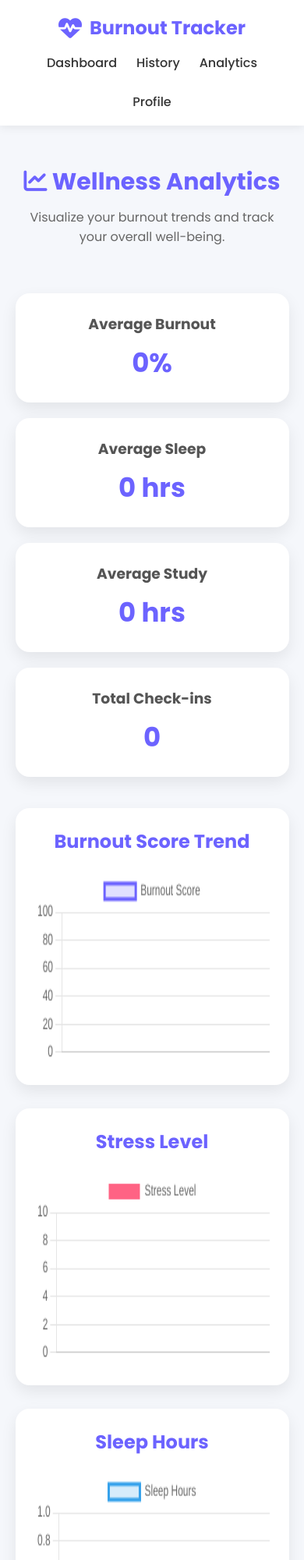
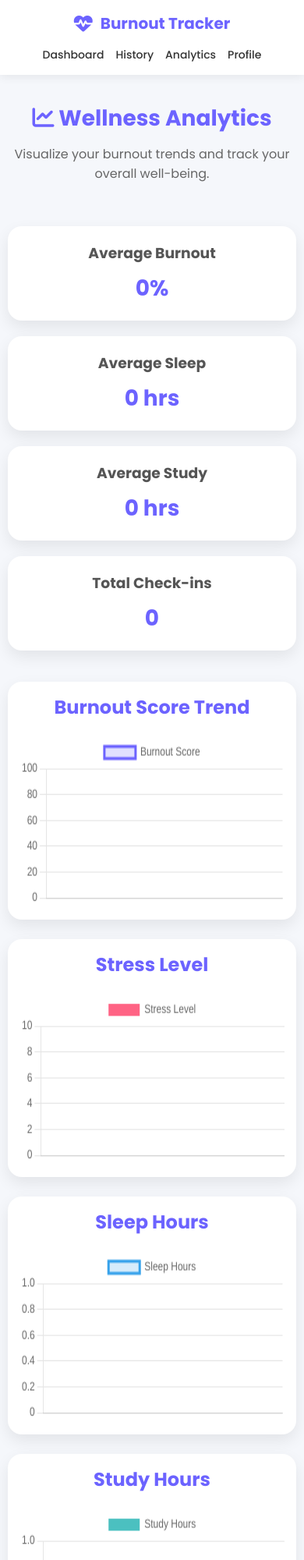
Before and after one commit to rishika181/Student-Burnout-Detection-System, a plain HTML site: page analytics.html in a window 390 px wide. Shown: the top 2000 px of the page at 78% size. Drawn offline with nearby package versions, Linux system fonts and the light colour scheme.

Commit message:
Update analytics.css

```diff
--- a/analytics.css
+++ b/analytics.css
@@ -3,6 +3,10 @@
    ANALYTICS PAGE CSS
 ====================================== */
 
+
+/* ======================================
+   ANALYTICS PAGE CSS
+====================================== */
 *{
     margin:0;
     padding:0;
@@ -10,10 +14,16 @@
     font-family:'Poppins',sans-serif;
 }
 
+html{
+    scroll-behavior:smooth;
+}
+
 body{
     background:#f5f7fb;
     color:#333;
+    overflow-x:hidden;
 }
+
 
 /* ================= HEADER ================= */
 
@@ -21,13 +31,14 @@ header{
     display:flex;
     justify-content:space-between;
     align-items:center;
-    padding:18px 8%;
+    padding:18px 6%;
     background:#fff;
     position:sticky;
     top:0;
     z-index:1000;
     box-shadow:0 2px 12px rgba(0,0,0,.08);
 }
+
 
 .logo{
     display:flex;
@@ -42,12 +53,16 @@ header{
 
 .logo h2{
     color:#6C63FF;
+    font-size:24px;
 }
+
 
 nav{
     display:flex;
+    align-items:center;
     gap:25px;
 }
+
 
 nav a{
     text-decoration:none;
@@ -56,9 +71,12 @@ nav a{
     transition:.3s;
 }
 
+
 nav a:hover{
     color:#6C63FF;
 }
+
+
 
 /* ================= TITLE ================= */
 
@@ -67,181 +85,435 @@ nav a:hover{
     padding:50px 20px 20px;
 }
 
+
 .title h1{
     color:#6C63FF;
-    font-size:38px;
-    margin-bottom:10px;
+    font-size:clamp(28px,4vw,40px);
+    margin-bottom:12px;
 }
+
 
 .title p{
     color:#666;
+    font-size:16px;
 }
 
-/* ================= SUMMARY ================= */
+
+
+/* ================= SUMMARY CARDS ================= */
+
 
 .summary{
     width:90%;
+    max-width:1200px;
     margin:40px auto;
+
     display:grid;
-    grid-template-columns:repeat(auto-fit,minmax(220px,1fr));
+    grid-template-columns:
+    repeat(auto-fit,minmax(220px,1fr));
+
     gap:20px;
 }
+
 
 .card{
     background:#fff;
     padding:25px;
     border-radius:18px;
+
     text-align:center;
-    box-shadow:0 8px 20px rgba(0,0,0,.08);
+
+    box-shadow:
+    0 8px 20px rgba(0,0,0,.08);
+
     transition:.3s;
 }
+
 
 .card:hover{
     transform:translateY(-8px);
 }
+
 
 .card h3{
     color:#555;
     margin-bottom:10px;
 }
 
+
 .card h2{
     color:#6C63FF;
-    font-size:34px;
+    font-size:32px;
 }
+
+
 
 /* ================= CHARTS ================= */
 
+
 .charts{
+
     width:90%;
+    max-width:1200px;
+
     margin:40px auto;
+
     display:grid;
-    grid-template-columns:repeat(auto-fit,minmax(450px,1fr));
-    gap:30px;
+
+    grid-template-columns:
+    repeat(auto-fit,minmax(300px,1fr));
+
+    gap:25px;
 }
 
+
+
 .chart-card{
+
     background:#fff;
+
     padding:25px;
+
     border-radius:18px;
-    box-shadow:0 8px 20px rgba(0,0,0,.08);
+
+    box-shadow:
+    0 8px 20px rgba(0,0,0,.08);
+
 }
 
+
+
 .chart-card h2{
+
     text-align:center;
+
     color:#6C63FF;
+
     margin-bottom:20px;
+
 }
 
+
+
 .chart-card canvas{
-    width:100% !important;
-    height:320px !important;
+
+    width:100%!important;
+
+    max-width:100%;
+
+    height:320px!important;
+
 }
+
+
 
 /* ================= INSIGHTS ================= */
 
+
 .insights{
+
     width:90%;
+
     max-width:1000px;
+
     margin:40px auto;
+
     background:#fff;
+
     padding:30px;
+
     border-radius:18px;
-    box-shadow:0 8px 20px rgba(0,0,0,.08);
+
+    box-shadow:
+    0 8px 20px rgba(0,0,0,.08);
+
 }
 
+
+
 .insights h2{
+
     color:#6C63FF;
+
     margin-bottom:20px;
+
 }
 
+
 .insights ul{
+
     padding-left:20px;
+
 }
 
+
 .insights li{
+
     margin-bottom:12px;
+
+    line-height:1.8;
+
     color:#444;
-    line-height:1.8;
+
 }
 
-/* ================= ACTIONS ================= */
+
+
+/* ================= BUTTONS ================= */
+
 
 .actions{
+
     display:flex;
+
     justify-content:center;
+
+    align-items:center;
+
+    flex-wrap:wrap;
+
     gap:20px;
-    flex-wrap:wrap;
+
     margin:50px 0;
+
 }
 
+
+
 .actions a{
+
     text-decoration:none;
+
     background:#6C63FF;
-    color:#fff;
-    padding:14px 24px;
+
+    color:white;
+
+    padding:14px 25px;
+
     border-radius:10px;
+
     transition:.3s;
+
 }
 
+
+
 .actions a:hover{
+
     background:#574bdb;
+
 }
+
+
 
 /* ================= FOOTER ================= */
 
+
 footer{
+
     margin-top:40px;
+
     background:#fff;
+
     text-align:center;
+
     padding:20px;
+
     color:#666;
-    box-shadow:0 -2px 10px rgba(0,0,0,.05);
+
 }
 
-/* ================= RESPONSIVE ================= */
+
+
+/* ================= TABLET ================= */
+
 
 @media(max-width:900px){
 
+
 header{
+
     flex-direction:column;
+
     gap:15px;
-    }
-
-    nav{
-        flex-wrap:wrap;
-        justify-content:center;
-    }
-
-    .charts{
-        grid-template-columns:1fr;
-    }
-
-    .chart-card canvas{
-        height:250px !important;
-    }
 
 }
 
-@media(max-width:768px){
+
+nav{
+
+    justify-content:center;
+
+    flex-wrap:wrap;
+
+}
+
+
+.chart-card canvas{
+
+    height:260px!important;
+
+}
+
+
+
+}
+
+
+
+
+/* ================= MOBILE ================= */
+
+
+@media(max-width:600px){
+
+
+header{
+
+    padding:15px 20px;
+
+}
+
+
+.logo h2{
+
+    font-size:20px;
+
+}
+
+
+.logo i{
+
+    font-size:24px;
+
+}
+
+
+
+nav{
+
+    gap:15px;
+
+}
+
+
+nav a{
+
+    font-size:14px;
+
+}
+
+
+
+.title{
+
+    padding:35px 15px 15px;
+
+}
+
+
 
 .title h1{
-        font-size:30px;
+
+    font-size:28px;
+
 }
 
+
+
 .summary{
+
+    width:95%;
+
     grid-template-columns:1fr;
+
 }
 
-    .actions{
-        flex-direction:column;
-        align-items:center;
+
+
+.card{
+
+    padding:20px;
+
 }
 
-    .actions a{
-        width:90%;
-        max-width:300px;
-        text-align:center;
+
+
+.card h2{
+
+    font-size:28px;
+
 }
 
+
+
+.charts{
+
+    width:95%;
+
+    grid-template-columns:1fr;
+
 }
+
+
+
+.chart-card{
+
+    padding:15px;
+
+}
+
+
+
+.chart-card canvas{
+
+    height:220px!important;
+
+}
+
+
+
+.insights{
+
+    width:95%;
+
+    padding:20px;
+
+}
+
+
+
+.insights li{
+
+    font-size:14px;
+
+}
+
+
+
+.actions{
+
+    flex-direction:column;
+
+}
+
+
+
+.actions a{
+
+    width:90%;
+
+    text-align:center;
+
+}
+
+
+
+footer{
+
+    font-size:14px;
+
+}
+
+
+}
```
Lines whose indentation alone changed are shown as unchanged.
